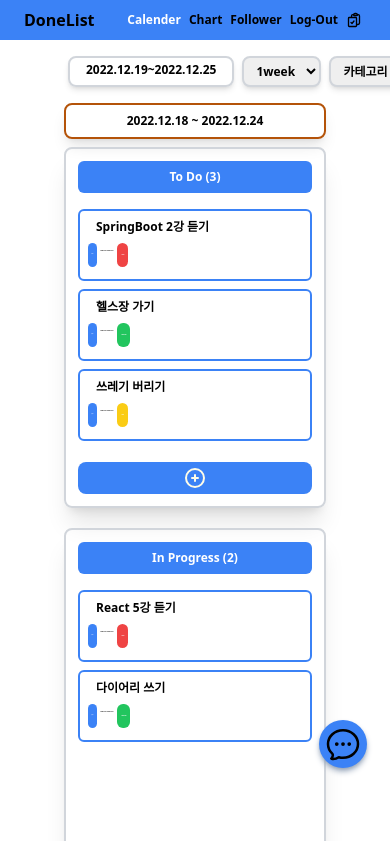
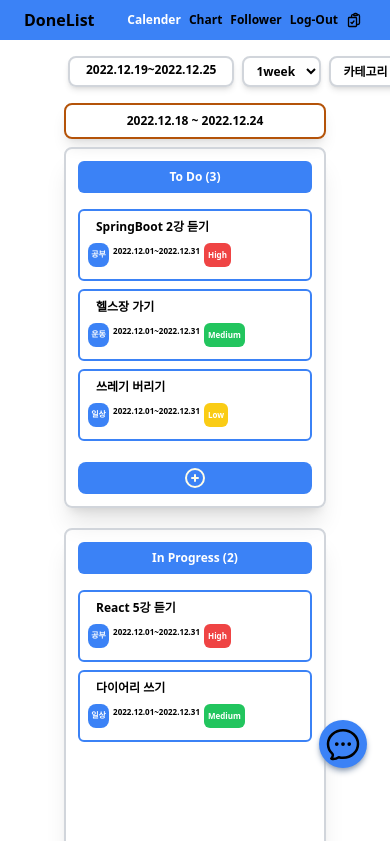
Before and after one commit to comko123/markup-copy, a Next.js app: page /calender in a window 390 px wide. Shown: the top 841 px of the page. Built offline with nearby package versions, Linux system fonts and the light colour scheme.

Commit message:
메인페이지 반응형 조정

```diff
--- a/src/components/DragList.tsx
+++ b/src/components/DragList.tsx
@@ -7,7 +7,7 @@ return(<Draggable draggableId={item.id} index={index}>
 {provied=><div ref={provied.innerRef} {...provied.dragHandleProps} {...provied.draggableProps}
 className="border-2 border-blue-500 my-2 p-2 rounded-md bg-white">
  <div className="ml-2 w-52 overflow-hidden text-ellipsis whitespace-nowrap mb-1">{item.title}</div>
- <div className=" text-[0.1em] flex font-semibold">
+ <div className=" text-vxs md:text-[0.1em] flex w-full [&>*]:w-max">
    <div className="my-1 lg:m-1 bg-blue-500 text-white p-[0.2rem] rounded-lg">{item.category.main}</div>
    <div className="m-1 lg:m-2">{item.date}</div>
    <div className={`my-1 lg:m-1 ${item.level==="High"?
--- a/src/pages/calender/index.tsx
+++ b/src/pages/calender/index.tsx
@@ -29,13 +29,13 @@ return(<>{enabled?
     <main className="mx-16 lg:mx-28 mt-8 mb-20 lg:my-8 text-xs lg:text-md font-bold grid grid-cols-1">
     <section className="flex" id="button_part">
        <div className="border-2 p-1 px-4 rounded-lg shadow-md border-gray-300 mx-1">2022.12.19~2022.12.25</div>
-         <select name ="week" className="border-2 rounded-lg shadow-md border-gray-300 p-1 px-2 mx-1 outline-none">
+         <select name ="week" className="border-2 bg-white rounded-lg shadow-md  border-gray-300 p-1 px-2 mx-1 outline-none">
            <option value="1week">1week</option>
            <option value="2week">2week</option>
            <option value="3week">3week</option>
            <option value="4week">4week</option>
          </select>
-         <select name ="category" className="rounded-lg border-gray-300 shadow-md p-1 px-2 mx-1 border-2 outline-none">
+         <select name ="category" className="rounded-lg bg-white border-gray-300 shadow-md p-1 px-2 mx-1 border-2 outline-none">
            <option value="c">카테고리</option>
          </select>
        </section>
--- a/src/pages/index.tsx
+++ b/src/pages/index.tsx
@@ -24,7 +24,7 @@ const Home:NextPage = () => {
       {login?
        <main className="mx-16 lg:mx-28 mt-8 mb-20 lg:my-8 text-xs lg:text-xs font-bold grid grid-cols-1">
 
-       <section className="flex mb-2 md:mb-0 flex-wrap justify-center md:justify-start" id="button_part">
+       <section className="flex mb-2 md:mb-0 -ml-8 md:ml-0" id="button_part">
        <div className="border-2 p-1 px-4 rounded-lg shadow-md border-gray-300 mx-1">2022.12.19~2022.12.25</div>
          <select name ="week" className="[&>*]:font-bold border-2 rounded-lg shadow-md bg-white border-gray-300 p-1 px-2 mx-1 outline-none">
            <option value="1week">1week</option>
```
